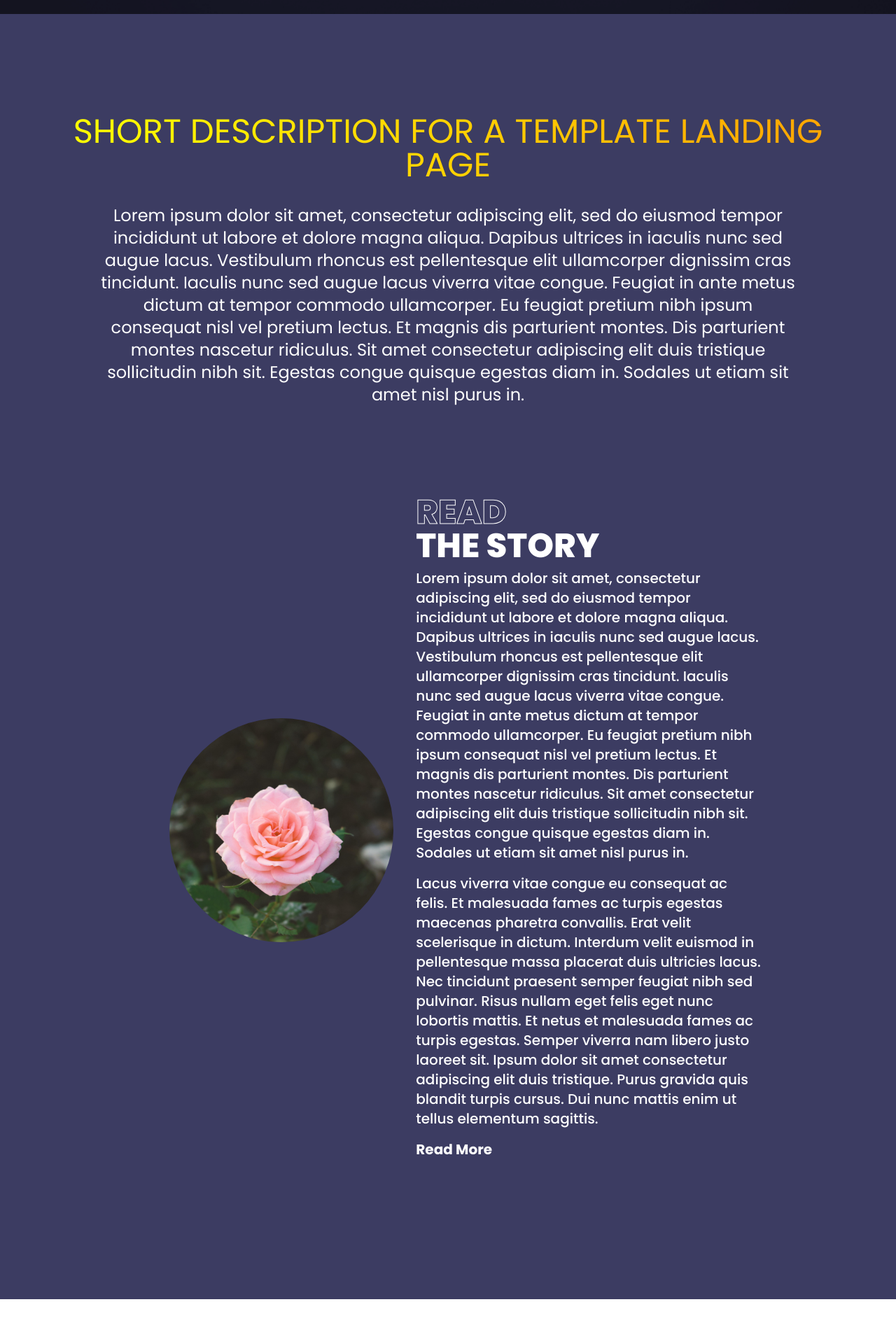
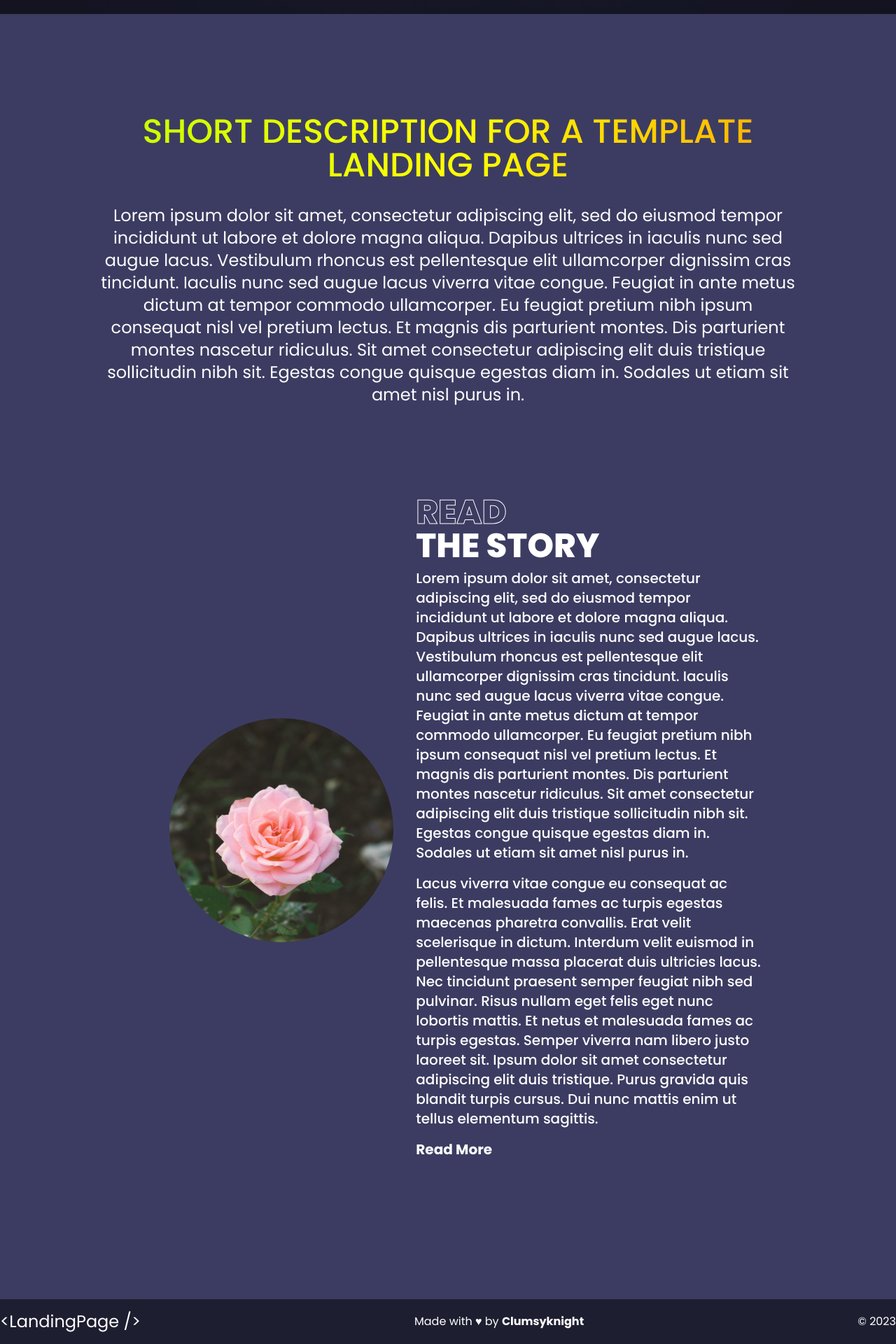
Before and after one commit to Clumsynite/tailwind-landing-page, a React (Vite) app: page /#/ in a window 1280 px wide. Shown: the part 780-2700 px from the top of the page at 70% size. Before the commit the page ends 2636 px from the top, so only its background shows below. Built offline with nearby package versions, Linux system fonts and the light colour scheme.

Commit message:
added footer

```diff
--- /dev/null
+++ b/src/pages/Home/Footer/index.jsx
@@ -0,0 +1,30 @@
+import Logo from "../../../Components/Logo";
+
+function Footer() {
+  return (
+    <div className="min-h-[4vh] bg-[#1e1e31]">
+      <div className="container mx-auto py-4">
+        <div className="flex flex-row items-center justify-between">
+          <div>
+            <Logo />
+          </div>
+          <div>
+            Made with &hearts; by{" "}
+            <a
+              title="Rishabh Pathak's Github Profile"
+              href="https://github.com/Clumsynite"
+              target="_blank"
+              rel="noreferrer"
+              className="hover:text-blue-500 transition-all font-bold"
+            >
+              Clumsyknight
+            </a>
+          </div>
+          <div>&copy; {new Date().getFullYear()} </div>
+        </div>
+      </div>
+    </div>
+  );
+}
+
+export default Footer;
--- a/src/pages/Home/Welcome/Description.jsx
+++ b/src/pages/Home/Welcome/Description.jsx
@@ -1,8 +1,8 @@
 function Description() {
   return (
-    <div>
+    <div className="container mx-auto">
       <h6
-        className="text-center text-5xl uppercase text-transparent bg-clip-text bg-gradient-to-r from-[yellow] to-[orange]"
+        className="text-center font-medium text-5xl uppercase text-transparent bg-clip-text bg-gradient-to-r from-[#bfff00] from-4% via-[yellow] to-[orange]"
         data-aos="fade-up"
       >
         Short Description for a template Landing Page
--- a/src/pages/Home/index.jsx
+++ b/src/pages/Home/index.jsx
@@ -1,5 +1,6 @@
 import CoverImage from "../../Components/CoverImage";
 import Navbar from "../../Components/Navbar";
+import Footer from "./Footer";
 import Introduction from "./Introduction";
 import Welcome from "./Welcome";
 
@@ -13,6 +14,7 @@
         </div>
       </CoverImage>
       <Welcome />
+      <Footer />
     </div>
   );
 }
```
